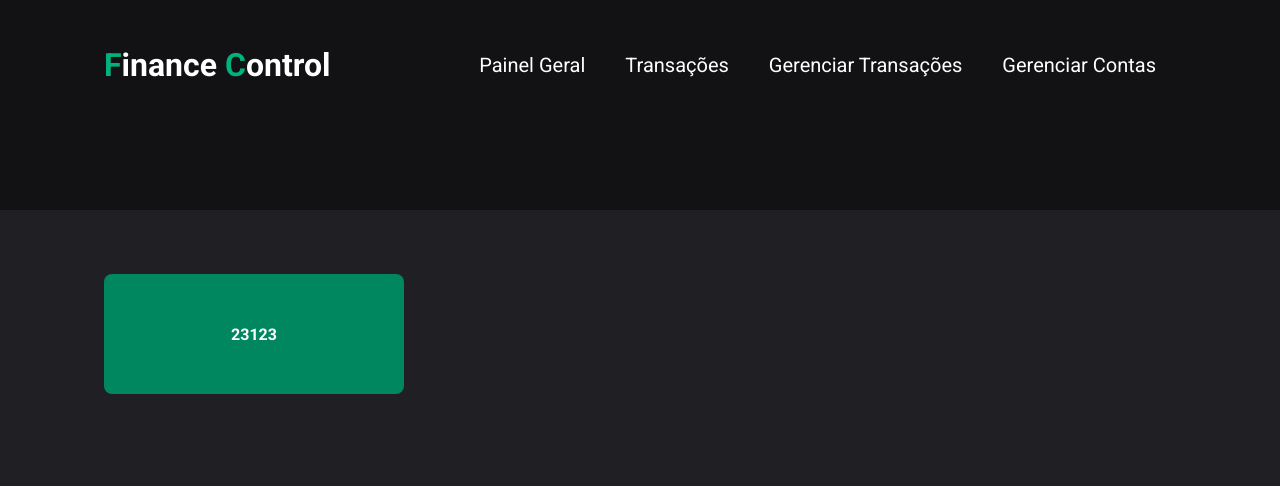
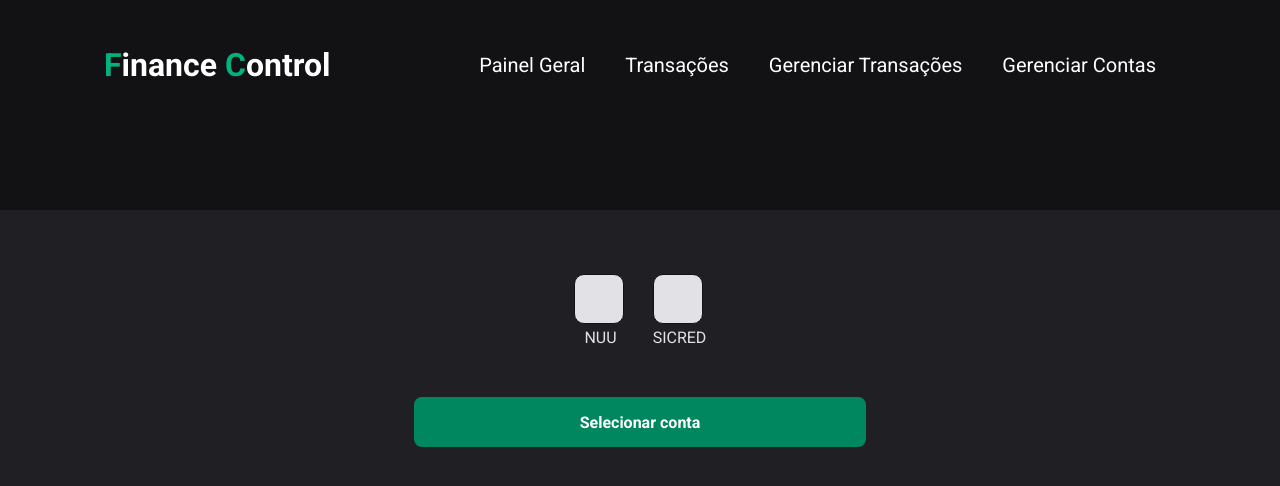
Before and after one commit to arthur-carminatti/FinanceControl, a React (Vite) app: page /managetransactions in a window 1280 px wide. Shown: the top 486 px of the page. Built offline with nearby package versions, Linux system fonts and the light colour scheme; data requests are answered from the project's data file; what use-context-selector would draw is missing.

Commit message:
Select account

```diff
--- a/server.json
+++ b/server.json
@@ -1,20 +1,29 @@
 {
-  "transactions": [
-    {
-      "description": "Hamburguer",
-      "price": 80,
-      "category": "Alimentação",
-      "type": "outcome",
-      "createdAt": "2023-06-04T21:44:05.193Z",
-      "id": 1
-    }
-  ],
+  "transactions": [],
   "account": [
     {
-      "bank": "23123",
-      "agency": 2131231231231231200,
-      "numberAccount": 111111111111111,
+      "bank": "nuu",
+      "agency": 11121,
+      "numberAccount": 2323,
+      "balance": 0,
+      "description": "teste",
+      "price": 3201,
+      "category": "saida",
+      "type": "outcome",
+      "createdAt": "2023-06-13T00:03:54.219Z",
       "id": 2
+    },
+    {
+      "bank": "Sicred",
+      "agency": 1,
+      "numberAccount": 1,
+      "balance": 0,
+      "description": "teste",
+      "price": 100,
+      "category": "test",
+      "type": "income",
+      "createdAt": "2023-06-13T20:48:18.561Z",
+      "id": 3
     }
   ]
 }
--- a/src/components/Modal/NewTransactionModal/index.tsx
+++ b/src/components/Modal/NewTransactionModal/index.tsx
@@ -4,22 +4,23 @@ import { ArrowCircleDown, ArrowCircleUp, X } from 'phosphor-react';
 import * as z from 'zod'
 import { Controller, useForm } from "react-hook-form";
 import { zodResolver } from "@hookform/resolvers/zod";
-import { useContextSelector } from 'use-context-selector';
-import { TransactionsContext } from '../../../contexts/TransactionsContext';
+import { useContext } from 'react';
+import { AccountContext } from '../../../contexts/AccountContext';
+import { ManageTransactions } from '../../../pages/ManageTransactions';
 
 const newTransactionFormSchema = z.object({
     description: z.string().min(2, 'Minimo 2 caractéres').max(30, 'Máximo de 30 caractéres'),
     price: z.number(),
     category: z.string().min(2, 'Minimo 2 caractéres').max(15, 'Máximo de 15 caractéres'),
-    type: z.enum(['income', 'outcome']),
+    type: z.enum(['income', 'outcome'])
 })
 
 type NewTransactionFormIputs = z.infer<typeof newTransactionFormSchema>
 
 export function NewTransactionModal() {
-    const createTransaction = useContextSelector(TransactionsContext, (context) => {
-        return context.createTransaction
-    })
+    const { editAccount, accountSelected } = useContext(AccountContext)
+
+    const isButtonDisabled = accountSelected.length === 0
 
     const {
         control,
@@ -37,7 +38,7 @@ export function NewTransactionModal() {
     async function handleCreateNewTransaction(data: NewTransactionFormIputs) {
         const { description, price, category, type } = data
 
-        await createTransaction({
+        await editAccount({
             description,
             price,
             category,
@@ -52,7 +53,13 @@ export function NewTransactionModal() {
             <Overlay />
 
             <Content>
-                <Dialog.Title>Nova Transação</Dialog.Title>
+                <Dialog.Title>
+                    {
+                        accountSelected.length != 0
+                            ? `Nova Transação: ${accountSelected[0].bank}`
+                            : 'Nova Transação'
+                    }
+                </Dialog.Title>
 
                 <CloseButton>
                     <X size={24} />
@@ -103,7 +110,7 @@ export function NewTransactionModal() {
                         }}
                     />
 
-                    <button type='submit' disabled={isSubmitting}>
+                    <button type='submit' disabled={isSubmitting || isButtonDisabled}>
                         Cadastrar
                     </button>
                 </form>
--- a/src/contexts/AccountContext.tsx
+++ b/src/contexts/AccountContext.tsx
@@ -6,6 +6,11 @@ interface Account {
     bank: string
     agency: number
     numberAccount: number
+    description: string
+    type: 'income' | 'outcome'
+    price: number
+    category: string
+    createdAt: string
 }
 
 interface CreateAccountInput {
@@ -14,10 +19,20 @@ interface CreateAccountInput {
     numberAccount: number
 }
 
+interface CreateTransactionInput {
+    description: string
+    price: number
+    category: string
+    type: 'income' | 'outcome'
+}
+
 interface TransactionContextType {
     account: Account[]
+    accountSelected: Account[]
     createAccount: (data: CreateAccountInput) => Promise<void>
+    editAccount: (data: CreateTransactionInput) => Promise<void>
     deleteAccount: (id: number) => Promise<void>
+    compareAccount: (id: number) => void
 }
 
 interface AccountProviderProps {
@@ -28,23 +43,17 @@ export const AccountContext = createContext({} as TransactionContextType)
 
 export function AccountProvider({ children }: AccountProviderProps) {
     const [account, setAccount] = useState<Account[]>([])
+    const [accountSelected, setAccountSelected] = useState<Account[]>([])
 
-    async function fetchAccounts(query?: string) {
-        const response = await api.get('account', {
-            params: {
-                _sort: 'createdAt',
-                _order: 'desc',
-                q: query
-            }
-        })
+    async function fetchAccounts() {
+        const response = await api.get('account')
 
         setAccount(response.data)
-        console.log(response.data)
     }
 
     useEffect(() => {
         fetchAccounts()
-    }, [])
+    }, [accountSelected])
 
     async function createAccount(data: CreateAccountInput) {
         const { bank, agency, numberAccount } = data
@@ -56,13 +65,41 @@ export function AccountProvider({ children }: AccountProviderProps) {
         const response = await api.post('account', {
             bank,
             agency,
-            numberAccount
+            numberAccount,
+            balance: 0,
+            description: '',
+            price: 0,
+            category: '',
+            type: '',
+            createdAt: new Date()
         })
 
         setAccount(state => [...state, response.data])
-        console.log(account.map(item => {
-            return item.bank
-        }))
+    }
+
+    async function editAccount(data: CreateTransactionInput) {
+        const { description, price, category, type } = data
+
+        const idRoute = accountSelected[0].id
+
+        await api.patch(`account/${idRoute}`, {
+            description,
+            price,
+            category,
+            type,
+        });
+
+        setAccountSelected(state => {
+            const updatedAccount = {
+                ...state[0],
+                description,
+                price,
+                category,
+                type
+            };
+
+            return [...state, updatedAccount];
+        });
     }
 
     async function deleteAccount(id: number) {
@@ -70,11 +107,19 @@ export function AccountProvider({ children }: AccountProviderProps) {
         setAccount(account.filter(account => account.id !== id))
     }
 
+    function compareAccount(id: number) {
+        const compare = account.filter(account => account.id === id)
+        setAccountSelected(compare)
+    }
+
     return (
         <AccountContext.Provider value={{
             account,
+            accountSelected,
             createAccount,
-            deleteAccount
+            deleteAccount,
+            compareAccount,
+            editAccount,
         }}>
             {children}
         </AccountContext.Provider>
--- a/src/hooks/useSummary.ts
+++ b/src/hooks/useSummary.ts
@@ -1,14 +1,10 @@
-import { useContextSelector } from 'use-context-selector';
-import { TransactionsContext } from "../contexts/TransactionsContext";
-import { useMemo } from 'react'
+import { useContext } from 'react'
+import { AccountContext } from '../contexts/AccountContext';
 
 export function useSumarry() {
-    const transactions = useContextSelector(TransactionsContext, (context) => {
-        return context.transactions
-    })
+    const { accountSelected } = useContext(AccountContext)
 
-    const summary = useMemo(() => {
-        return transactions.reduce(
+    const summary = accountSelected.reduce(
         (acc, transaction) => {
             if (transaction.type === 'income') {
                 acc.income += transaction.price
@@ -26,7 +22,6 @@ export function useSumarry() {
             total: 0
         }
     )
-    }, [transactions])
 
     return summary
 }
--- a/src/pages/ManageTransactions/index.tsx
+++ b/src/pages/ManageTransactions/index.tsx
@@ -1,32 +1,51 @@
-import { TransactionsContainer } from "./styles";
-import { useContext } from 'react';
+import { RadioContainer, RadioInput, RadioSquare, TransactionsContainer } from "./styles";
+import { useContext, useState } from 'react';
 import { AccountContext } from '../../contexts/AccountContext';
 import { useForm } from "react-hook-form";
 
 export function ManageTransactions() {
-    const { account, deleteAccount } = useContext(AccountContext)
-    const { handleSubmit } = useForm()
+    const { account, compareAccount } = useContext(AccountContext)
+    const [selectedAccountId, setSelectedAccountId] = useState<number | null>(null);
 
-    async function handleDeleteAccount(selectedAccountId: any) {
-        await deleteAccount(selectedAccountId)
+    const isButtonDisabled = account.length === 0 || selectedAccountId === null
+
+    const {
+        handleSubmit,
+        control,
+        formState: { isSubmitting }
+    } = useForm()
+
+    function handleSelectAccount() {
+        if (selectedAccountId !== null) {
+            compareAccount(selectedAccountId)
+        }
     }
 
     return (
         <TransactionsContainer>
-            <form onSubmit={handleSubmit(handleDeleteAccount)}>
+            <form onSubmit={handleSubmit(handleSelectAccount)}>
                 <div>
-                    {account.map(acc => {
+                    {account.map((acc) => {
                         return (
-                            <button
-                                key={acc.id}
-                                type="submit"
-                                onClick={() => handleDeleteAccount(acc.id)}
-                            >
+                            <label key={acc.id}>
+                                <RadioContainer>
+                                    <RadioInput
+                                        type="radio"
+                                        value={acc.id}
+                                        {...control.register('bank')}
+                                        onChange={(e) => setSelectedAccountId(Number(e.target.value))}
+                                    />
+                                    <RadioSquare checked={selectedAccountId === acc.id} />
+                                </RadioContainer>
                                 {acc.bank}
-                            </button>
-                        )
+                            </label>
+                        );
                     })}
                 </div>
+
+                <button type='submit' disabled={isSubmitting || isButtonDisabled}>
+                    Selecionar conta
+                </button>
             </form>
         </TransactionsContainer>
     )
--- a/src/pages/ManageTransactions/styles.ts
+++ b/src/pages/ManageTransactions/styles.ts
@@ -2,30 +2,88 @@ import styled from "styled-components";
 
 export const TransactionsContainer = styled.main`
     width: 100%;
-    max-width: 1120px;
+    max-width: 500px;
     margin: 4rem auto 0;
     padding: 0 1.5rem;
+    align-items: center;
+    justify-content: center;
 
     div {
         display: flex;
+        flex-wrap: wrap;
+        justify-content: center;
+        align-items: center;
+        gap: 25px;
+    }
+
+    label {
+        flex-direction: column;
+        display: flex;
+        align-items: center;
+        justify-content: center;
+        margin-bottom: 50px;
+        gap: 4px;
+        text-transform: uppercase;
+    }
+
+    input {
+        display: flex;
+        align-items: center;
+        justify-content: center;
     }
 
     button {
-        display: block;
-        border: 1px solid red;
-        width: 300px;
-        height: 120px;
-        margin-right: 40px;
+        width: 100%;
+        height: 50px;
         border: 0;
+        align-items: center;
+        justify-content: center;
         background: ${props => props.theme['green-500']};
         color: ${props => props.theme['white']};
         font-weight: bold;
         padding: 0 1.25rem;
         border-radius: 8px;
         cursor: pointer;
+        transition: 0.2s;
 
-        input {
-            background-color: transparent;
+        &:hover {
+            background: ${props => props.theme['green-700']};
         }
     }
 `
+
+export const RadioContainer = styled.div`
+    position: relative;
+    width: 50px;
+    height: 50px;
+    margin-right: 4px;
+`;
+
+export const RadioInput = styled.input`
+    position: absolute;
+    opacity: 0;
+    width: 0;
+    height: 0;
+`;
+
+export const RadioSquare = styled.div<{ checked: boolean }>`
+    position: absolute;
+    top: 0;
+    left: 0;
+    width: 100%;
+    height: 100%;
+    background-color: ${(props) => (props.checked
+        ? props.theme["green-300"]
+        : props.theme["gray-100"])
+    };
+    border: 1px solid ${(props) => props.theme["gray-900"]};
+    border-radius: 20%;
+    transition: 0.2s;
+
+    &:hover {
+        background-color: ${(props) => (props.checked
+            ? props.theme["green-300"]
+            : props.theme["green-500"])
+        };
+    }
+`;
--- a/src/pages/Transactions/index.tsx
+++ b/src/pages/Transactions/index.tsx
@@ -5,6 +5,9 @@ import { PriceHighLight, TransactionsContainer, TransactionsTable } from "./styl
 import { TransactionsContext } from "../../contexts/TransactionsContext";
 import { dateFormatter, priceFormatter } from "../../utils/formatter";
 import { Trash } from 'phosphor-react';
+import { ManageTransactions } from '../ManageTransactions';
+import { useContext } from 'react';
+import { AccountContext } from '../../contexts/AccountContext';
 
 export function Transactions() {
     const transactions = useContextSelector(TransactionsContext, (context) => {
@@ -19,8 +22,12 @@ export function Transactions() {
         )
     })
 
+    const { accountSelected } = useContext(AccountContext)
+
     return (
         <div>
+            {
+                accountSelected.length != 0 ? <>
                     <Summary />
 
                     <TransactionsContainer>
@@ -28,22 +35,22 @@ export function Transactions() {
 
                         <TransactionsTable>
                             <tbody>
-                        {transactions.map(transaction => {
+                                {accountSelected.map(acc => {
                                     function removeTransaction() {
-                                deleteTransaction(transaction.id)
+                                        deleteTransaction(acc.id)
                                     }
                                     return (
-                                <tr key={transaction.id}>
-                                    <td>{transaction.type === 'outcome' ? 'Despesa' : 'Receita'}</td>
-                                    <td>{transaction.category}</td>
-                                    <td width="30%">{transaction.description}</td>
+                                        <tr key={acc.id}>
+                                            <td>{acc.type === 'outcome' ? 'Despesa' : 'Receita'}</td>
+                                            <td>{acc.category}</td>
+                                            <td width="30%">{acc.description}</td>
                                             <td>
-                                        <PriceHighLight variant={transaction.type}>
-                                            {transaction.type === 'outcome' && '- '}
-                                            {priceFormatter.format(transaction.price)}
+                                                <PriceHighLight variant={acc.type}>
+                                                    {acc.type === 'outcome' && '- '}
+                                                    {priceFormatter.format(acc.price)}
                                                 </PriceHighLight>
                                             </td>
-                                    <td>{dateFormatter.format(new Date(transaction.createdAt))}</td>
+                                            <td>{dateFormatter.format(new Date(acc.createdAt))}</td>
                                             <td>
                                                 <button onClick={removeTransaction}>
                                                     <Trash size={18} />
@@ -55,6 +62,9 @@ export function Transactions() {
                             </tbody>
                         </TransactionsTable>
                     </TransactionsContainer>
+                </> :
+                    <ManageTransactions />
+            }
         </div>
     )
 }
```
Also changed, not shown: src/contexts/TransactionsContext.tsx (+16 -16 lines). Lines whose indentation alone changed are shown as unchanged.
